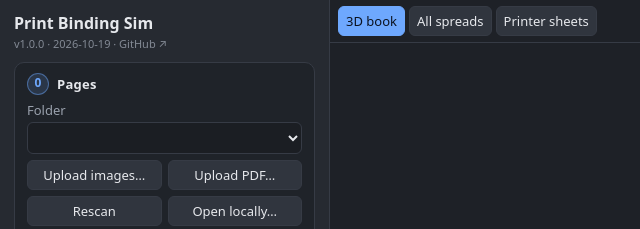
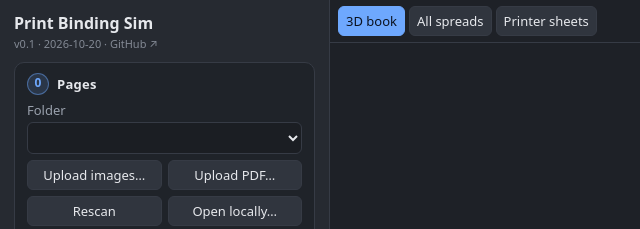
Before and after one commit to yonixw/PrintBindingSim, a plain HTML site: page web/index.html in a window 1280 px wide. Shown: the top 229 px of the page, 0-640 px from the left. Drawn offline with nearby package versions, Linux system fonts and the light colour scheme; a script that the page names is missing.

Commit message:
Version v0.1
Co-Authored-By: Claude Opus 5.5 <noreply@anthropic.com>

```diff
--- a/web/index.html
+++ b/web/index.html
@@ -12,7 +12,7 @@
 <body>
 <aside id="panel">
   <h1>Print Binding Sim</h1>
-  <a class="version" href="https://github.com/yonixw/PrintBindingSim" target="_blank" rel="noopener" title="Source code and releases on GitHub">v1.0.0 · 2026-10-19 · GitHub ↗</a>
+  <a class="version" href="https://github.com/yonixw/PrintBindingSim" target="_blank" rel="noopener" title="Source code and releases on GitHub">v0.1 · 2026-10-20 · GitHub ↗</a>
 
   <div class="pipe">
     <section class="step">
```
